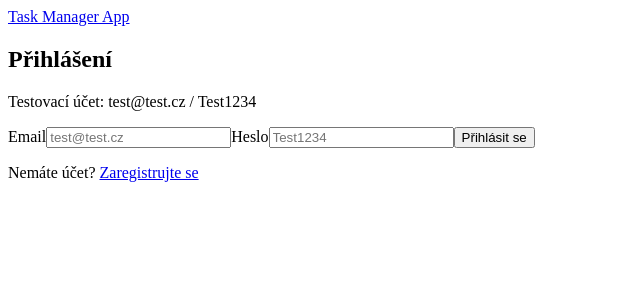
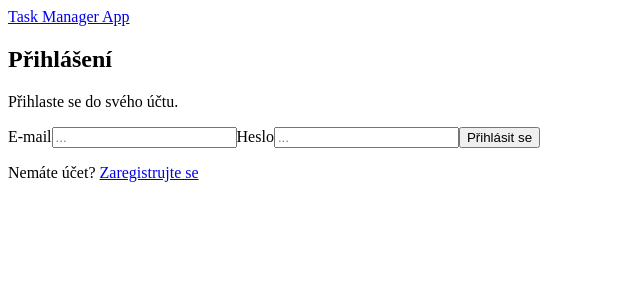
Before and after one commit to jeffpancakes/Task-Manager-Testing-App, a React (Vite) app in the folder frontend/: page /login in a window 1280 px wide. Shown: the top 300 px of the page, without its empty margins (0-640 px from the left). Built offline with nearby package versions, Linux system fonts and the light colour scheme; the HTML template or start-up script is replaced by a standard one.

Commit message:
úprava textu placeholderu pro přihlášení

```diff
--- a/frontend/src/pages/Login.jsx
+++ b/frontend/src/pages/Login.jsx
@@ -39,15 +39,15 @@ export default function Login({ onLogin }) {
   return (
     <section className="card auth-card">
       <h1>Přihlášení</h1>
-      <p className="muted">Testovací účet: test@test.cz / Test1234</p>
+      <p className="muted">Přihlaste se do svého účtu.</p>
       {apiError && <div className="alert error">{apiError}</div>}
 
       <form onSubmit={handleSubmit} noValidate>
-        <label>Email</label>
+        <label>E-mail</label>
         <input
           value={form.email}
           onChange={(event) => setForm({ ...form, email: event.target.value })}
-          placeholder="test@test.cz"
+          placeholder="..."
         />
         {errors.email && <p className="field-error">{errors.email}</p>}
 
@@ -56,7 +56,7 @@ export default function Login({ onLogin }) {
           type="password"
           value={form.password}
           onChange={(event) => setForm({ ...form, password: event.target.value })}
-          placeholder="Test1234"
+          placeholder="..."
         />
         {errors.password && <p className="field-error">{errors.password}</p>}
 
```
